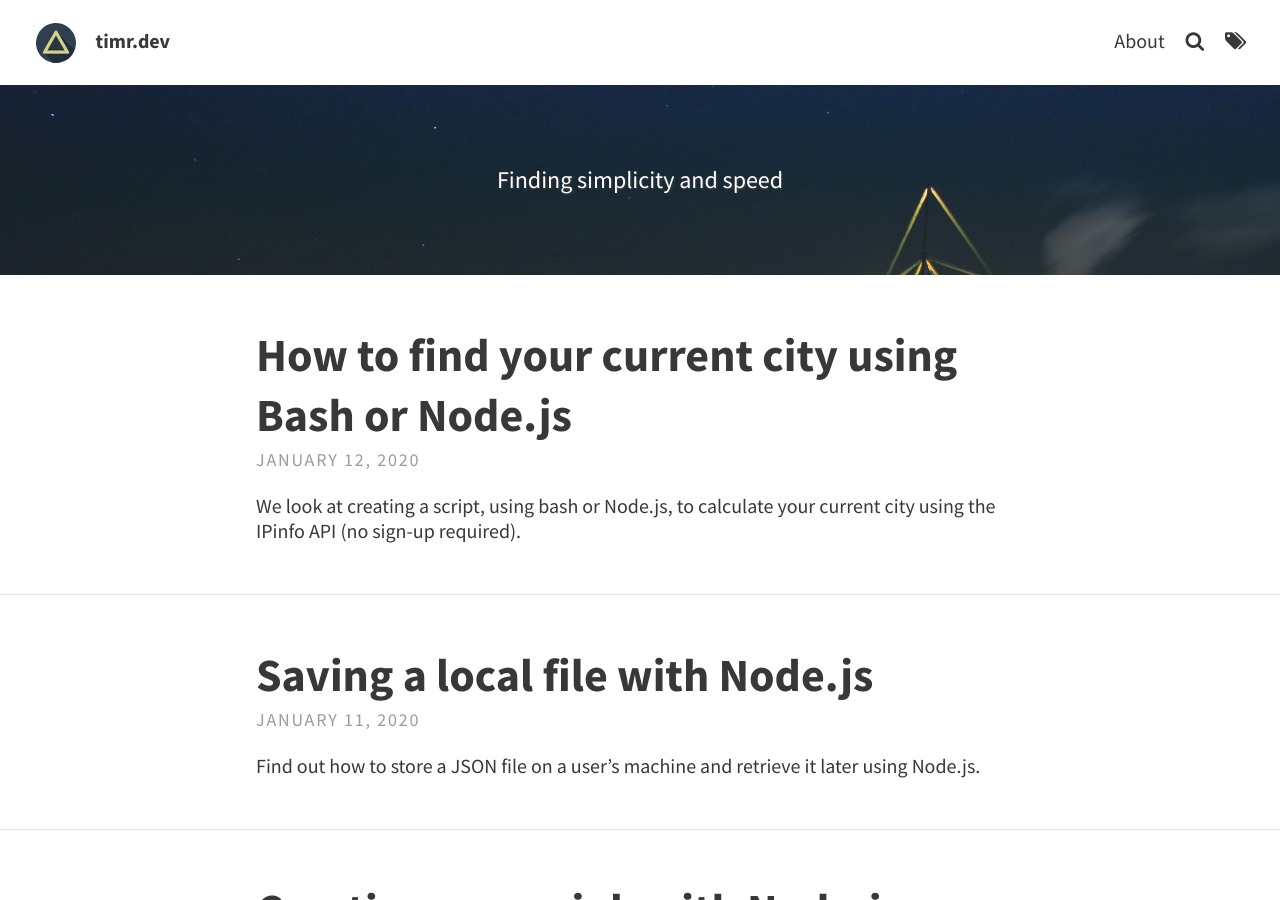
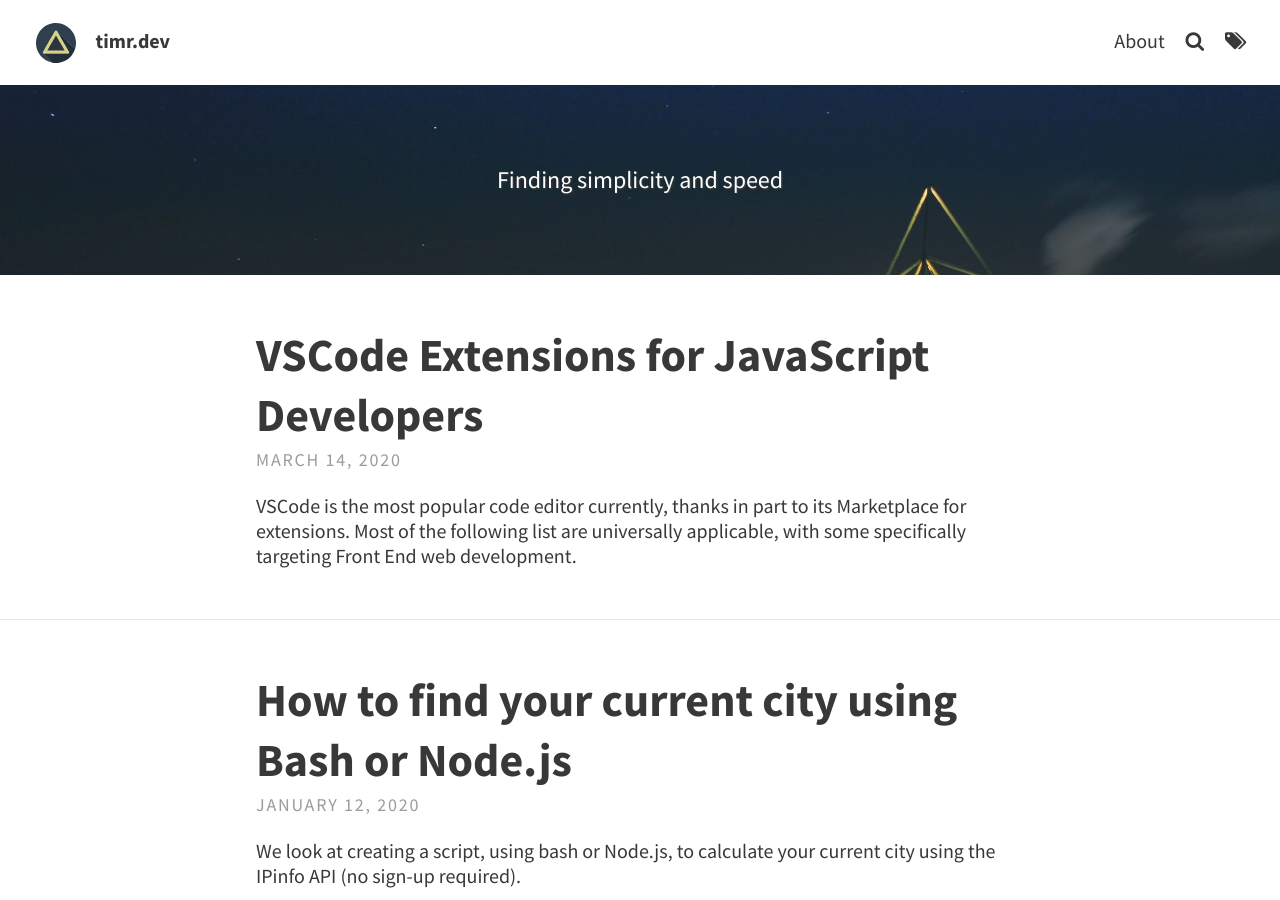
Before and after one commit to celtic426/blog, a Jekyll site: the page built from index.html, in a window 1280 px wide and 900 px high. Built offline with Jekyll 4.4.1, drawn with Linux system fonts in a browser that asks for light colours; the list of posts is cut into pages by our own code; comment, search, counter and statistics services are not loaded; part of the change alters nothing that is shown.

Commit message:
Create vscode extensions post

````diff
--- a/_config.yml
+++ b/_config.yml
@@ -2,7 +2,8 @@
 baseurl: '/blog'
 url: 'https://timr.dev'
 title: 'timr Blog' # title in tab
-description: 'Web Developer Tech Blog' # used by search engines
+description: 'Web Developer Tech Blog' # used by search engines\
+future: true
 
 # THEME-SPECIFIC CONFIGURATION
 theme_settings:
--- /dev/null
+++ b/_posts/2020-03-14-vscode-extensions.md
@@ -0,0 +1,83 @@
+---
+layout: post
+title: 'VSCode Extensions for JavaScript Developers'
+tags: [VSCode, Extensions, Productivity]
+---
+
+VSCode is the most popular code editor currently, thanks in part to its Marketplace for extensions. Most of the following list are universally applicable, with some specifically targeting Front End web development.
+
+## Basics
+
+- [ESLint](https://marketplace.visualstudio.com/items?itemName=dbaeumer.vscode-eslint) - Standard linter for JavaScript and TypeScript
+
+- [Prettier](https://marketplace.visualstudio.com/items?itemName=esbenp.prettier-vscode) - Code formatter for JavaScript and TypeScript
+
+- [Gitlens](https://marketplace.visualstudio.com/items?itemName=eamodio.gitlens) - Adds git blame to lines/files. Highliy customizable with a settings editor UI
+
+- [Material Icon Theme](https://marketplace.visualstudio.com/items?itemName=PKief.material-icon-theme) (or any icon theme) - Icon themes make files look more appealing
+
+- [Atom Keybindings](https://marketplace.visualstudio.com/items?itemName=ms-vscode.atom-keybindings) - Adds useful keyboard shortcuts if coming from the Atom editor
+
+## Importing & Intellisense
+
+- [npm Intellisense](https://marketplace.visualstudio.com/items?itemName=christian-kohler.npm-intellisense) - Autocomplete for NPM module import statements
+
+- [Path Intellisense](https://marketplace.visualstudio.com/items?itemName=christian-kohler.path-intellisense) - Autocomplete for local import statements
+
+- [SCSS Intellisense](https://marketplace.visualstudio.com/items?itemName=mrmlnc.vscode-scss) - Autocomplete and 'Go To' functionality for SCSS
+
+- [Auto-import](https://marketplace.visualstudio.com/items?itemName=steoates.autoimport) - Auto-import TypeScript modules
+
+- [Microsoft Intellicode](https://marketplace.visualstudio.com/items?itemName=VisualStudioExptTeam.vscodeintellicode) - Smarter Intellisense gives you more relevant suggestions
+
+## Editor Enhancements
+
+- [Reopen Closed Tab](https://marketplace.visualstudio.com/items?itemName=uyiosa-enabulele.reopenclosedtab) - Adds menu item and keyboard shortcut (Cmd + Shift + T) to reopen closed tabs
+
+- [File Utils](https://marketplace.visualstudio.com/items?itemName=sleistner.vscode-fileutils) - Adds 'Duplicate File' functionality
+
+- [Active File in Status Bar](https://marketplace.visualstudio.com/items?itemName=RoscoP.ActiveFileInStatusBar) - Shows the path of the current file in the status bar
+
+- [Bracket Pair Colorizer 2](https://marketplace.visualstudio.com/items?itemName=CoenraadS.bracket-pair-colorizer-2) - Matching brackets are identified with colors
+
+- [Zoombar](https://marketplace.visualstudio.com/items?itemName=wraith13.zoombar-vscode) - Control the window's zoom level from the status bar and command pallette
+
+- [Terminal Zoom](https://marketplace.visualstudio.com/items?itemName=trybick.terminal-zoom) - Control the terminal font size from the status bar and command pallette. I made this one :)
+
+- [Alphabetical Sorter](https://marketplace.visualstudio.com/items?itemName=ue.alphabetical-sorter) - Sort lists alphabetically
+
+## Specific Filetypes
+
+- [Mardown Lint](https://marketplace.visualstudio.com/items?itemName=DavidAnson.vscode-markdownlint) - Provides linting for Markdown files
+
+- [Shell Format](https://marketplace.visualstudio.com/items?itemName=foxundermoon.shell-format) - Syntax highlighting and formatting to shell scripts, Docker files, and more
+
+- [Dotenv](https://marketplace.visualstudio.com/items?itemName=mikestead.dotenv) - Color theming for dotenv files
+
+- [MDX](https://marketplace.visualstudio.com/items?itemName=silvenon.mdx) - Color theming for mdx files
+
+## MVPs 🎂
+
+- [Activitus Bar](https://marketplace.visualstudio.com/items?itemName=Gruntfuggly.activitusbar) - Moves the sidebar (usually on the left) to the bottom status bar (see picture). More space!
+
+<img src="https://i.imgur.com/KUU4IN6.png" alt="Activitus Bar example" style="padding-left: 20px"/>
+
+- [Wrap Console Log](https://marketplace.visualstudio.com/items?itemName=midnightsyntax.vscode-wrap-console-log) - Insert console log statements for highlighted text using a keyboard shortcut. You may want to add a keyboard shortcut like this:
+
+```json
+{
+  "key": "cmd+l",
+  "command": "console.log.wrap.down.prefix",
+  "when": "editorTextFocus"
+}
+```
+
+- [Settings Sync](https://marketplace.visualstudio.com/items?itemName=Shan.code-settings-sync) - Sync your settings, keyboard shortcuts, extensions and more to your GitHub account. Next time you setup a new computer, this is the only thing you have to worry about.
+
+## Tips
+
+- Right-click the status bar and uncheck things you don't want to see - [View demo](https://code.visualstudio.com/updates/v1_36#_hide-individual-status-bar-items)
+
+- Install 'code' command in PATH - [Microsoft](https://code.visualstudio.com/docs/setup/mac#_launching-from-the-command-line)
+
+- Enormous guide with solid tips - [Microsoft](https://code.visualstudio.com/docs/getstarted/tips-and-tricks)
````
Also changed, not shown: .markdownlint.json (added), README.md.
